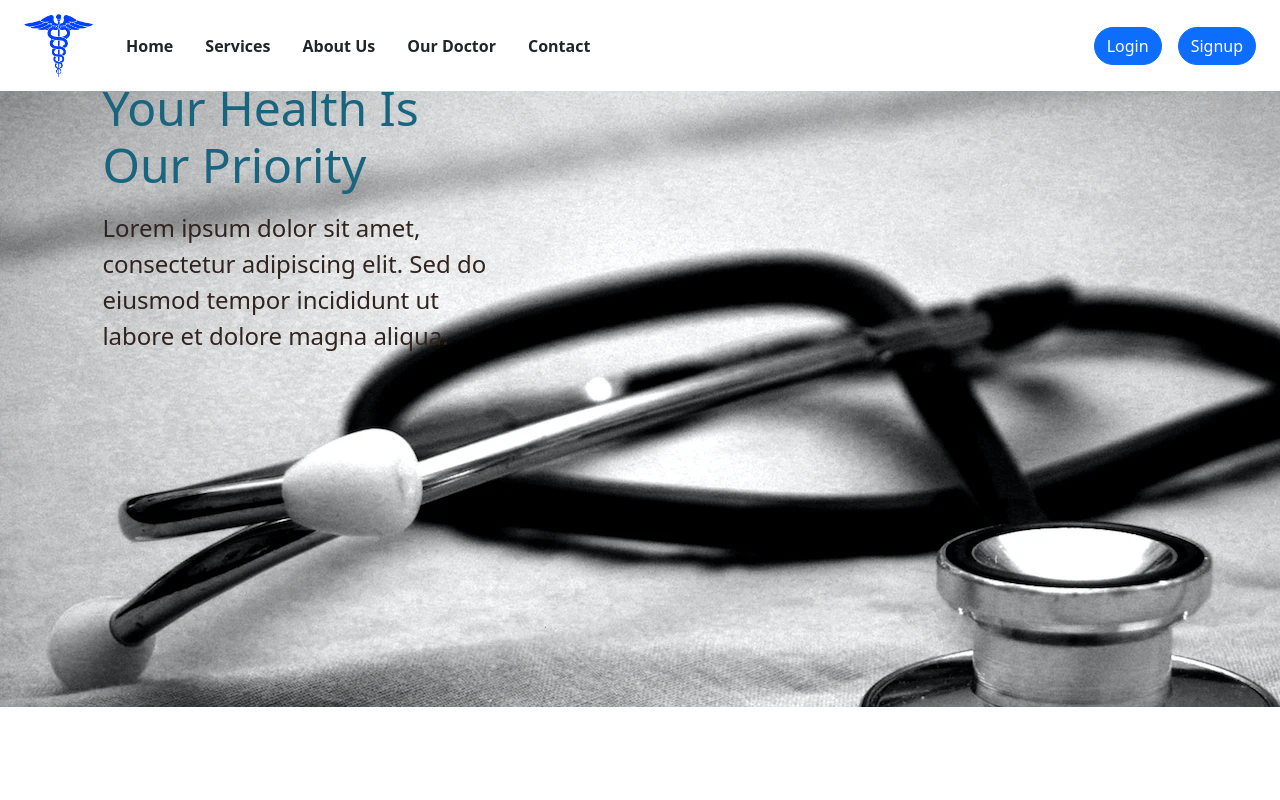
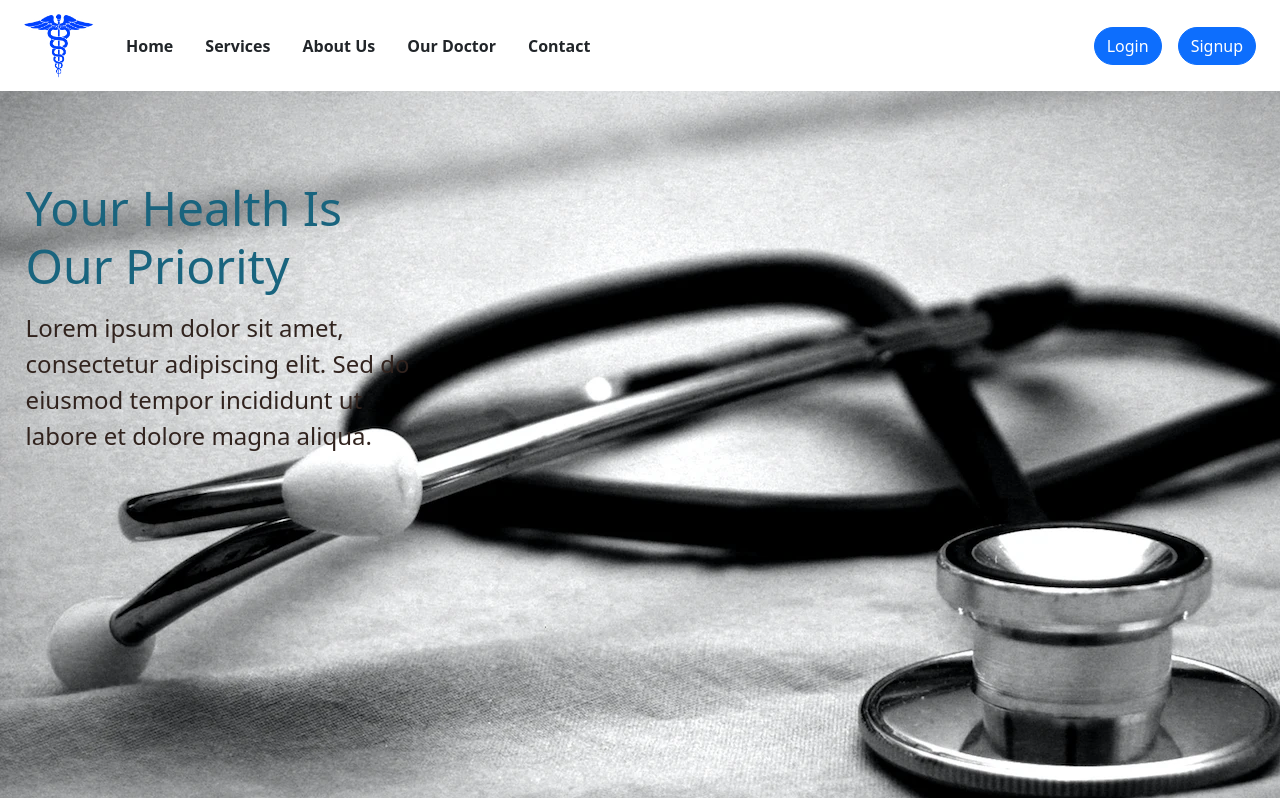
Before and after one commit to ArujAnand/react-replit, a React (Create React App) app: page /#/ in a window 1280 px wide. Built offline with nearby package versions, Linux system fonts and the light colour scheme.

Commit message:
edited css for fixed nav bar and content component to fit the page

```diff
--- a/src/css/BckgndStyles.css
+++ b/src/css/BckgndStyles.css
@@ -2,24 +2,27 @@
 .content-container {
     position: relative;
     width: 100%;
-    max-height: calc(100vh - 93px); /*Adjust for the navbar height */
+    max-height: calc(100vh - 2px); /*Adjust for the navbar height */
     overflow: hidden;
+    background-size: cover;
+    background-repeat: no-repeat;
   }
 
-  .bg-image {
+  /* .bg-image {
     width: 100%;
     height: 100%;
     object-fit:calc();
     position: absolute;
     top: 0;
     left: 0;
-  }
+    overflow: hidden;
+  } */
 
   .overlay-text {
     position: absolute;
     top: 50%;
     left: 50%;
-    transform: translate(-140%, -100%);
+    transform: translate(-160%, -80%);
     color: rgb(25, 100, 126); /* Adjust text color */
     font-size: 24px; /* Adjust font size */
     /* Add more styles as needed */
```
